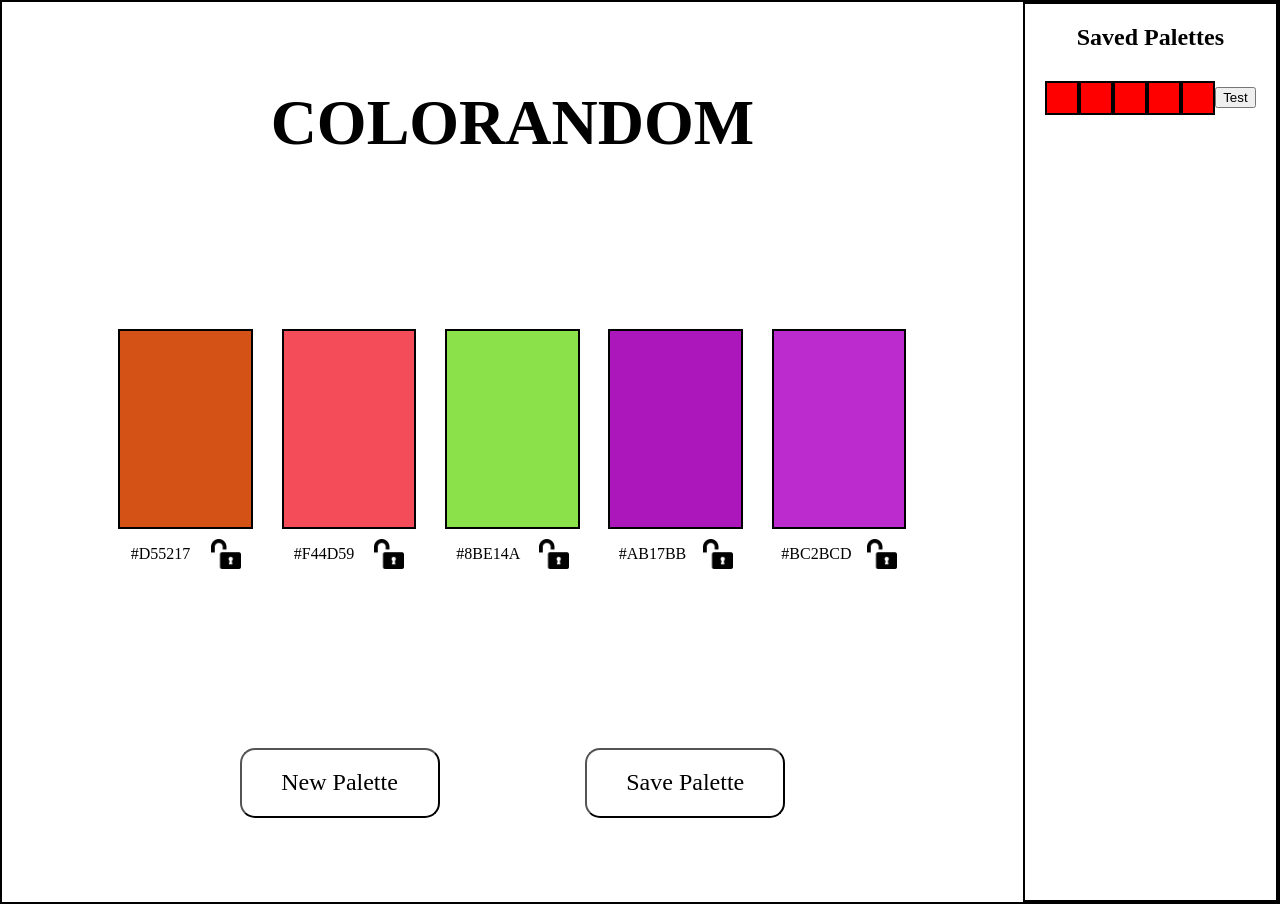
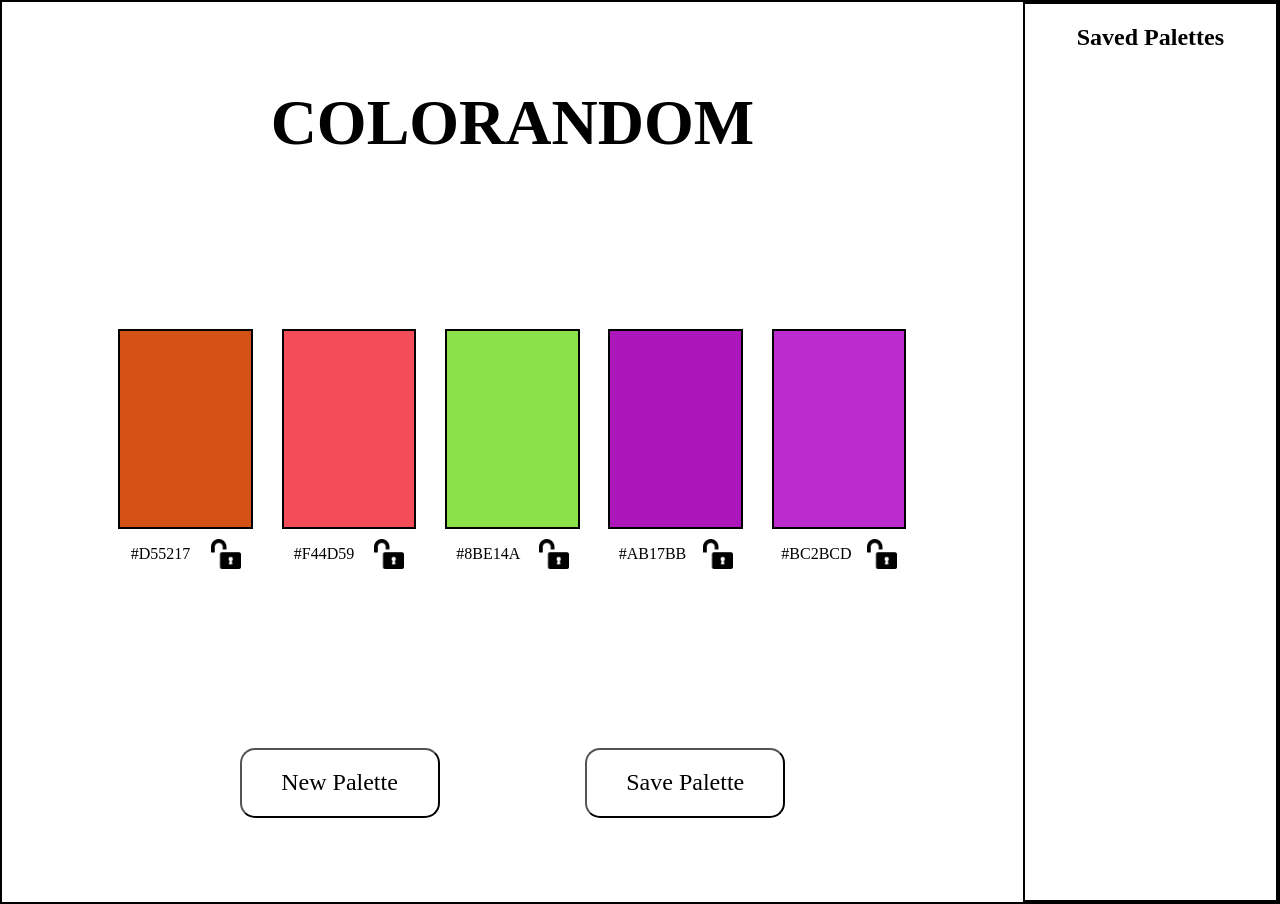
Before and after one commit to Abumpus1/colorandom, a plain HTML site: page index.html in a window 1280 px wide. Drawn offline with Linux system fonts and the light colour scheme.

Commit message:
Remove default saved palette from html

```diff
--- a/index.html
+++ b/index.html
@@ -61,19 +61,6 @@
     <aside>
       <h2>Saved Palettes</h2>
       <section class="saved-palettes">
-        <div class="palette-box">
-          <div class="miniPalette">
-          </div>
-          <div class="miniPalette">
-          </div>
-          <div class="miniPalette">
-          </div>
-          <div class="miniPalette">
-          </div>
-          <div class="miniPalette">
-          </div>
-          <button>Test</button>
-      </div>
       </section>
     </aside>
 </body>
```
Also changed, not shown: scripts.js (+8 -0 lines).
